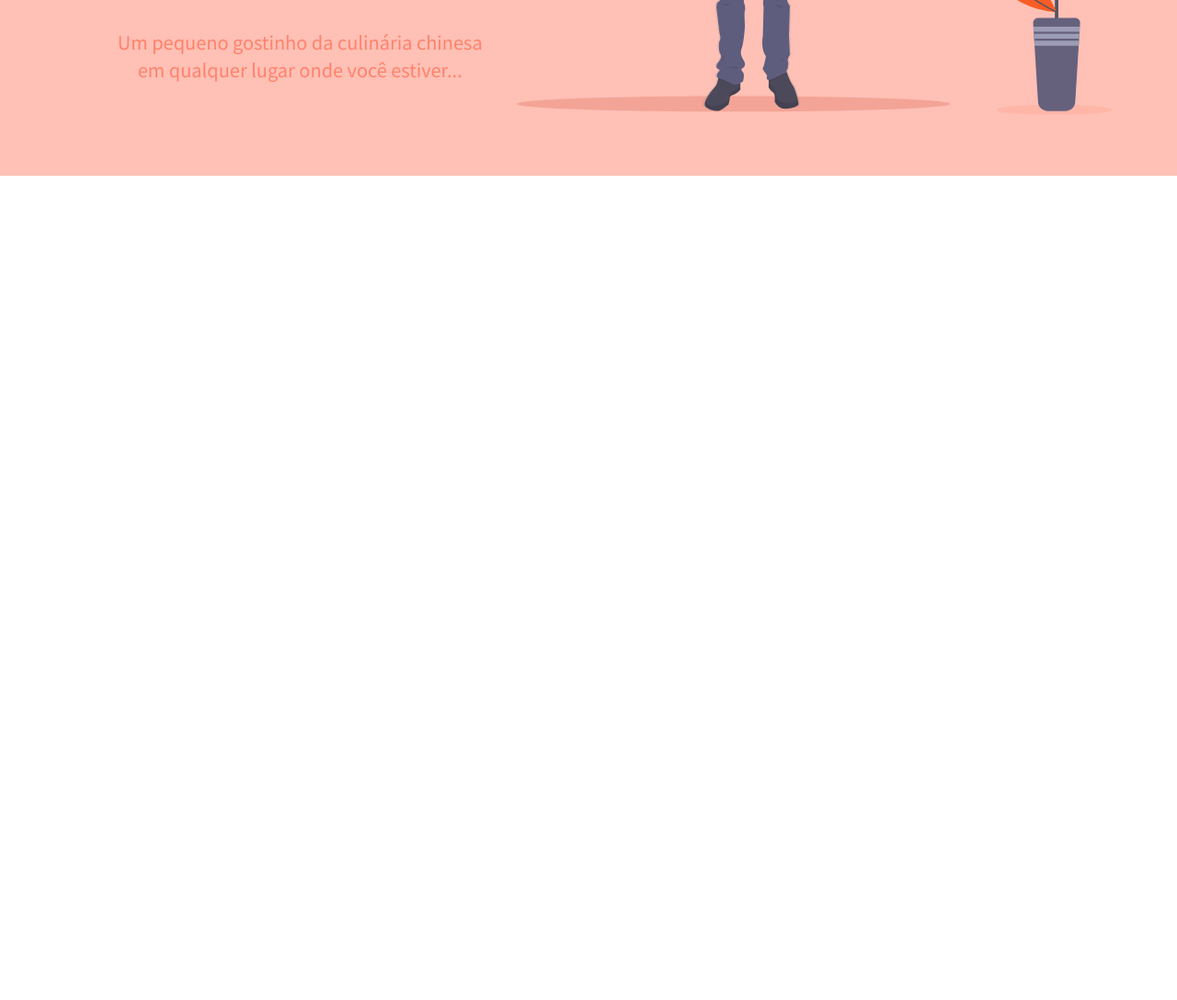
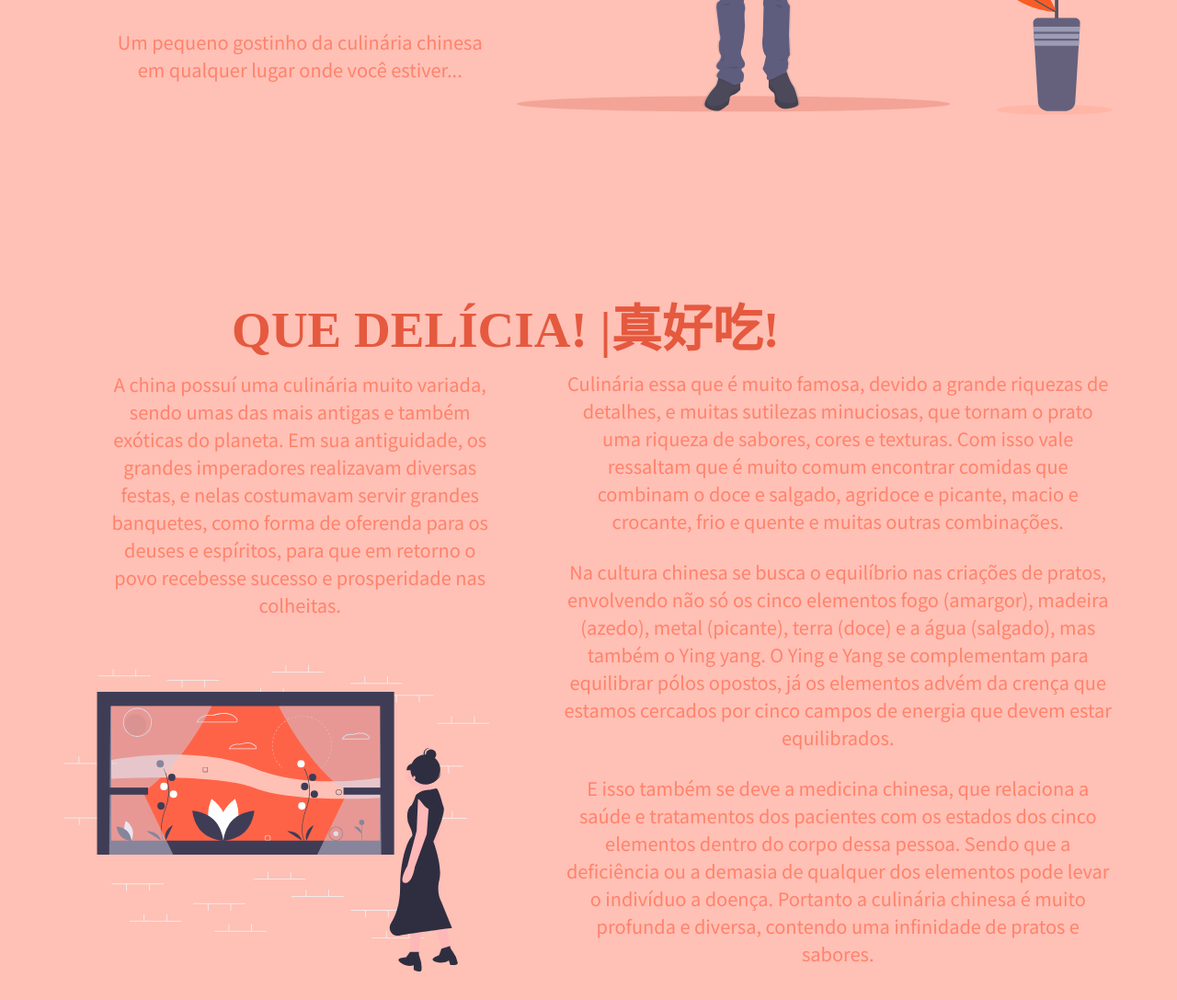
Before and after one commit to JCDMeira/nhac-nhac-sok-sok, a plain HTML site: page index.html in a window 1280 px wide. Shown: the part 609-1696 px from the top of the page at 92% size. Before the commit the page ends 800 px from the top, so only its background shows below. Drawn offline with Linux system fonts and the light colour scheme; a web font is replaced by a local one.

Commit message:
Adiciona segunda página, com textos de introdução

```diff
--- a/assets/css/styles.css
+++ b/assets/css/styles.css
@@ -216,7 +216,7 @@ ul li{
     background-color: var(--white-scale-2);
 }
 
-/* # intro section */
+/* # intro-main section */
 .intro{
     position: relative;
     display: grid;
@@ -267,3 +267,42 @@ ul li{
     text-align: center;
     color: var(--primary--light1-color);
 }
+
+/* # intro-main section */
+.intro2-tittle{
+    text-align: center;
+    width: 100%;
+    margin: 7rem 0 1rem 0;
+    color: var(--primary--dark1-color);
+}
+.intro2-tittle::before{
+    content: 'Que delícia! |';
+    font-family: girassol;
+    margin-left: -18rem;
+    color: var(--primary--dark1-color);
+}
+
+.intro .intro2-p{
+    margin-top: -3rem;
+}
+.intro .intro2-p + .intro2-p{
+    margin-top: 2.5rem;
+}
+.intro-img2{
+    display: flex;
+    flex-flow: column nowrap;
+    justify-content: center;
+    align-items: center;
+    margin-top: 10rem;
+}
+.intro-img2 img{
+    margin-top: 10rem;
+    width: 100%;
+}
+.intro .intro-img2 p{
+    margin-top: -13rem;
+    margin-bottom: -5rem;
+    font-size: 2rem;
+    text-align: center;
+    color: var(--primary--light1-color);
+}
--- a/index.html
+++ b/index.html
@@ -72,8 +72,36 @@
     </div>
     </section>
 
-    <section class=" secondary-bg" id="intro">
+    <section class="section main-bg" id="intro">
+        <div class="menu-spacing"></div>
+        <h2 class="mandarim intro2-tittle">真好吃!</h2>
+        <div class="intro main-content">
+            <div class="intro-img2">
+                <p >
+                    A china possuí uma culinária muito variada, sendo umas das mais antigas e também exóticas do planeta.
+                    Em sua antiguidade, os grandes imperadores realizavam diversas festas, e nelas costumavam servir grandes banquetes, como forma de oferenda para os deuses e espíritos, para que em retorno o povo recebesse sucesso e prosperidade nas colheitas.
+                </p>
+                <img
+                    class="img-intro"
+                    src="./assets/img/cook-intro.svg"
+                    alt="imagem centrar, um desenho de um chef de cozinha com uma faca e uma concha"
+                >
+            </div>
+            <div >
 
+                <p class="intro2-p">
+                    Culinária essa que é muito famosa, devido a grande riquezas de detalhes, e muitas sutilezas minuciosas, que tornam o prato uma riqueza de sabores, cores e texturas. Com isso vale ressaltam que é muito comum encontrar comidas que combinam o doce e salgado, agridoce e picante, macio e crocante, frio e quente e muitas outras combinações.
+                </p>
+                <p class="intro2-p">
+                    Na cultura chinesa se busca o equilíbrio nas criações de pratos, envolvendo não só os cinco elementos fogo (amargor), madeira (azedo), metal (picante), terra (doce) e a água (salgado), mas também o Ying yang.
+                    O Ying e Yang se complementam para equilibrar pólos opostos, já os elementos advém da crença que estamos cercados por cinco campos de energia que devem estar equilibrados.
+                </p>
+                <p class="intro2-p">
+                    E isso também se deve a medicina chinesa, que relaciona a saúde e tratamentos dos pacientes com os estados dos cinco elementos dentro do corpo dessa pessoa. Sendo que a deficiência ou a demasia de qualquer dos elementos pode levar o indivíduo a doença. Portanto a culinária chinesa é muito profunda e diversa, contendo uma infinidade de pratos e sabores.
+                </p>
+
+            </div>
+        </div>
     </section>
 </body>
 
```
Also changed, not shown: assets/img/cook-intro.svg (added).
